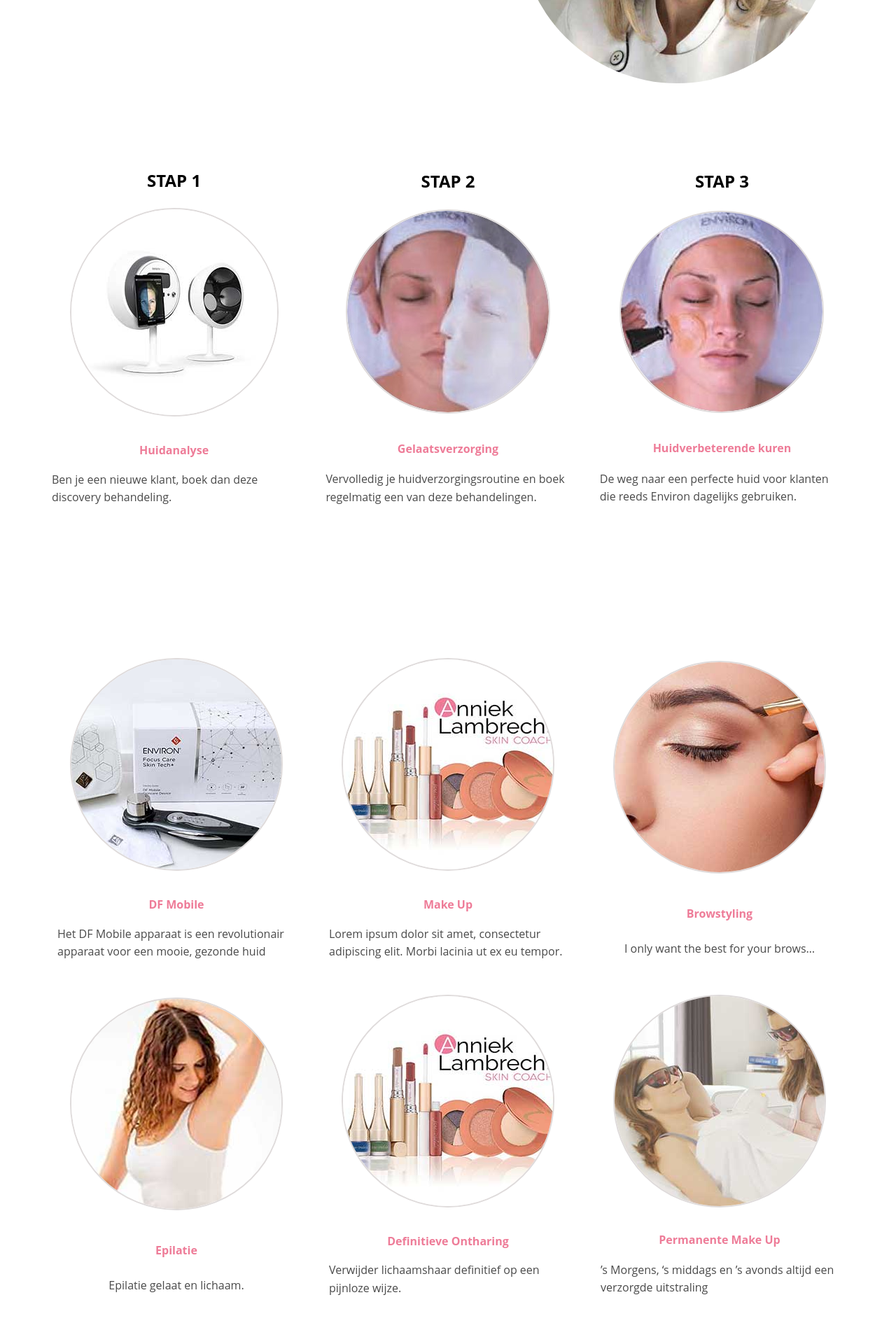
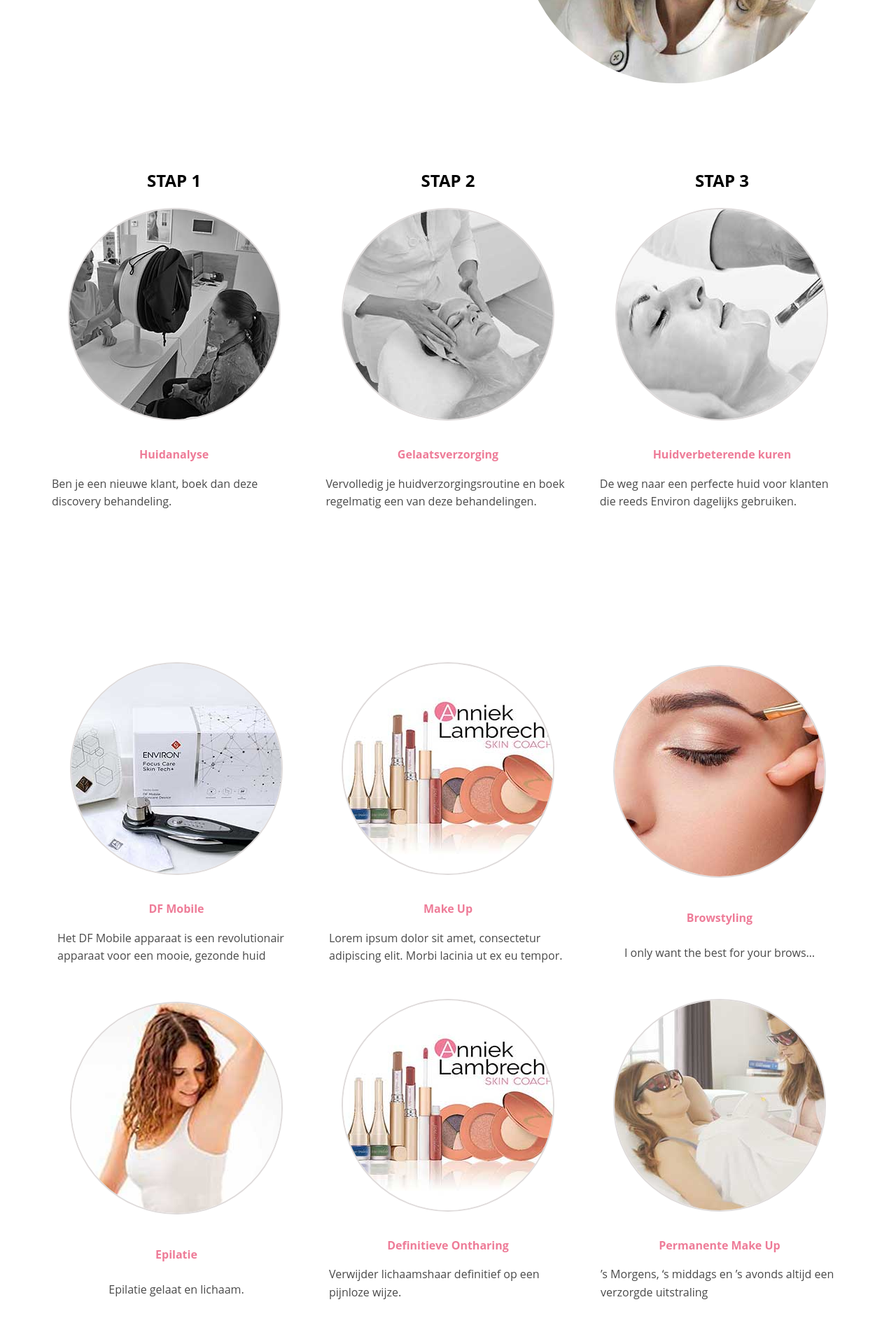
Before and after one commit to acandael/anniek, a Jekyll site: the page built from index.html, in a window 1280 px wide. Shown: the part 1487-3407 px from the top of the page at 70% size. Built offline with Jekyll 4.4.1, drawn with Linux system fonts in a browser that asks for light colours.

Commit message:
add robots.txt

```diff
--- a/_includes/header.html
+++ b/_includes/header.html
@@ -25,8 +25,8 @@
       <li class="navigation__item nav-link"><a href="/over-anniek.html" class="navigation__link">Over Anniek</a></li>
       <li class="navigation__item nav-link"><a href="/index.html#behandelingen" class="navigation__link">Behandelingen</a></li>
       <li class="navigation__item nav-link"><a href="/make-up.html" class="navigation__link">Make Up</a></li>
-      <li class="navigation__item nav-link"><a href="#" class="navigation__link">Kadobon</a></li>
-      <li class="navigation__item nav-link"><a href="#" class="navigation__link">Merken</a></li>
+      <li class="navigation__item nav-link"><a href="/index.html#kadobon" class="navigation__link">Kadobon</a></li>
+      <li class="navigation__item nav-link"><a href="/index.html#merken" class="navigation__link">Merken</a></li>
       <li class="navigation__item nav-link"><a href="#" class="navigation__link">Blog</a></li>
       <li class="navigation__item nav-link"><a href="#" class="navigation__link">Contact</a></li>
     </ul>
--- a/_sass/_layout.scss
+++ b/_sass/_layout.scss
@@ -103,6 +103,7 @@
           width: 2rem;
           fill: $color-action;
           vertical-align: top;
+          margin-right: 1.2rem;
         }
 
       }
--- a/huidanalyse.html
+++ b/huidanalyse.html
@@ -40,6 +40,6 @@
 volg dan de Skin Wizard</p>
   </div>
   <aside class="sidebar">
-    <img class="sidebar__img" src="images/huidanalyse.jpg" alt="gelaatsverzorging" />
+    <img class="sidebar__img" src="images/huidanalyse-full.jpg" alt="gelaatsverzorging" />
   </aside>
 </section>
--- a/huidverbeterende_kuren.html
+++ b/huidverbeterende_kuren.html
@@ -82,6 +82,6 @@
     </ul>
   </div>
   <aside class="sidebar">
-    <img class="sidebar__img" src="images/environ-intensive.jpg" alt="huidverbeterende kuren" />
+    <img class="sidebar__img" src="images/cool-peel-600.jpg" alt="huidverbeterende kuren" />
   </aside>
 </section>
--- a/index.html
+++ b/index.html
@@ -17,14 +17,14 @@
     <section class="section-steps">
       <div class="step">
         <h2 class="step__title-h2">STAP 1</h2>
-        <a href="/huidanalyse.html"><img class="step__img" src="images/huidanalyse-toestel.jpg" alt="huidanalyse"></a>
+        <a href="/huidanalyse.html"><img class="step__img" src="images/huidanalyse-300.jpg" alt="huidanalyse"></a>
         <a href="/huidanalyse.html"><h3 class="step__title-h3">Huidanalyse</h3></a>
         <p class="bodytext">Ben je een nieuwe klant, boek dan
 deze  discovery behandeling.</p>
       </div>
       <div class="step">
         <h2 class="step__title-h2">STAP 2</h2>
-        <a href="/gelaatsverzorging.html"><img class="step__img" src="images/masque-peel.jpg" alt="huidanalyse"></a>
+        <a href="/gelaatsverzorging.html"><img class="step__img" src="images/gelaatsverzorging-300.jpg" alt="huidanalyse"></a>
         <a href="/gelaatsverzorging.html"><h3 class="step__title-h3">Gelaatsverzorging</h3></a>
         <p class="bodytext">Vervolledig je huidverzorgingsroutine
 en boek regelmatig een van deze
@@ -32,7 +32,7 @@
       </div>
       <div id="behandelingen" class="step">
         <h2 class="step__title-h2">STAP 3</h2>
-        <a href="/huidverbeterende_kuren.html"><img class="step__img" src="images/environ-intensive.jpg" alt="huidanalyse"></a>
+        <a href="/huidverbeterende_kuren.html"><img class="step__img" src="images/cool-peel-300.jpg" alt="huidanalyse"></a>
         <a href="/huidverbeterende_kuren.html"><h3 class="step__title-h3">Huidverbeterende kuren</h3></a>
         <p class="bodytext">De weg naar een perfecte huid voor
 klanten die reeds Environ dagelijks gebruiken.</p>
@@ -69,22 +69,22 @@
 pijnloze wijze.</p>
         </div>
         <div class="treatment">
-          <img class="treatment__img" src="images/zsofi.jpg" alt="df-mobile environ" />
-          <h3 class="treatment__title">Permanente Make Up</h3>
+          <a href="/permanente-make-up.html"><img class="treatment__img" src="images/zsofi.jpg" alt="df-mobile environ" /></a>
+          <a href="/permanente-make-up.html"><h3 class="treatment__title">Permanente Make Up</h3></a>
           <p class="bodytext">’s Morgens, ‘s middags en ’s avonds altijd een verzorgde uitstraling</p>
         </div>
       </div>
     </section>
     <section class="section-kadobon">
 
-      <div class="kadobon">
+      <div id="kadobon" class="kadobon">
         <h2 class="kadobon__title">Schenk een cadeaubon en maak iemand gelukkig!</h2>
         <p class="kadobon__p bodytext">We noteren een bedrag ofwel een behandeling op je cadeaubon. Deze is 1 jaar geldig na aankoop. Bestel de bon gerust via de telefoon of mail, wij leggen hem meteen voor je klaar!</p>
         <button class="kadobon__btn">Bestel een Kadobon</button>
       </div>
       <img src="images/kadobon.png" alt="kadobon">
     </section>
-    <section class="section-brands">
+    <section id="merken" class="section-brands">
       <div class="brand">
         <img class="brand__img" src="images/logo-environ.png" alt="logo Environ">
         <p class="brand_p bodytext">Vitamine A is onmisbaar voor een gezonde huid. Jammer genoeg wordt vitamine A afgebroken door licht en andere omgevingsfactoren en heb je er vaak een tekort aan.</p>
--- /dev/null
+++ b/robots.txt
@@ -0,0 +1,2 @@
+User-agent: *
+Disallow: /
```
Also changed, not shown: images/anniek-skincoach.jpg, images/cool-peel-300.jpg (added), images/cool-peel-600.jpg (added), images/cool-peel.jpeg (added), images/gelaatsverzorging-300.jpg (added), images/huidanalyse-300.jpg (added), images/huidanalyse-full.jpeg (added), images/huidanalyse-full.jpg (added).
